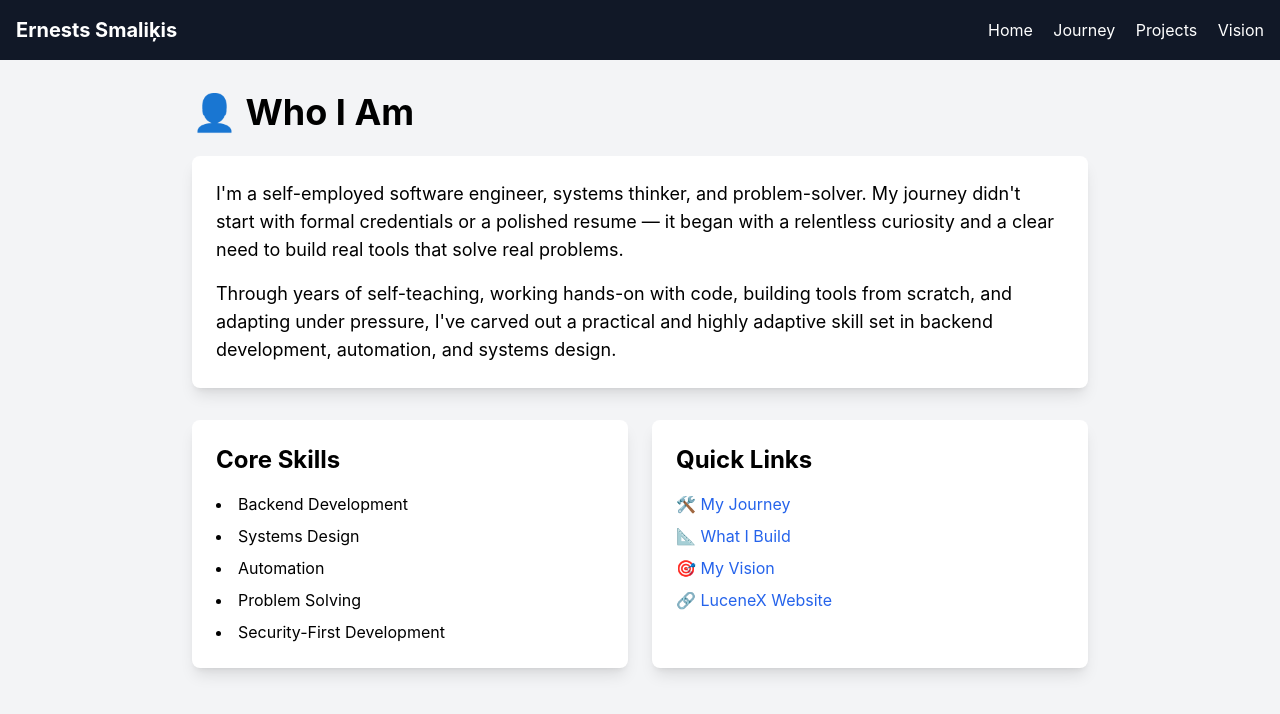
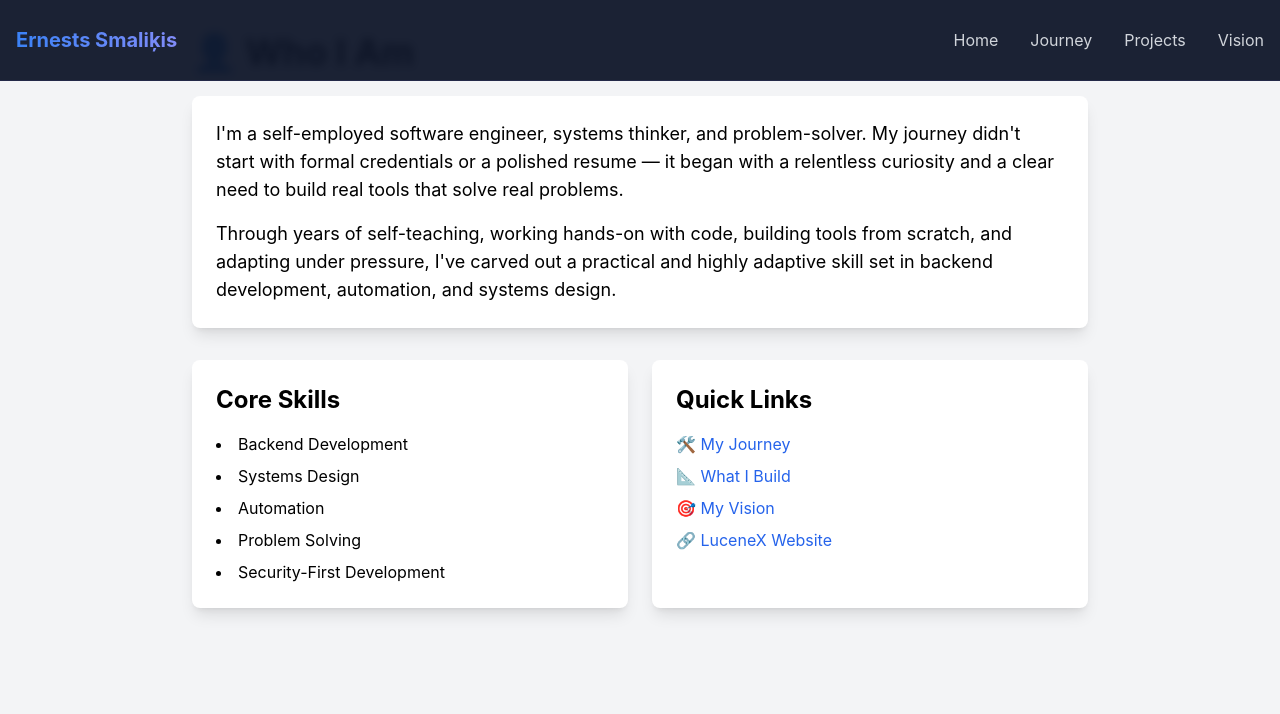
Before and after one commit to ernissmal/Ernests-Smalikis-portfolio, an Astro site in the folder version.2.0/portfolio/: page / in a window 1280 px wide. Built offline with nearby package versions, Linux system fonts and the light colour scheme; Astro itself is replaced by a stand-in of ours.

Commit message:
feat: Revamp Navbar component with enhanced styling and responsive design

```diff
--- a/version.2.0/portfolio/src/components/Navbar.astro
+++ b/version.2.0/portfolio/src/components/Navbar.astro
@@ -1,13 +1,33 @@
 ---
 ---
-<nav class="bg-gray-900 text-white p-4">
-    <div class="container mx-auto flex justify-between items-center">
-        <div class="text-xl font-bold">Ernests Smaliķis</div>
-        <div class="space-x-4">
-            <a href="/" class="hover:text-gray-300">Home</a>
-            <a href="/journey" class="hover:text-gray-300">Journey</a>
-            <a href="/projects" class="hover:text-gray-300">Projects</a>
-            <a href="/vision" class="hover:text-gray-300">Vision</a>
+<nav class="bg-background-dark/95 backdrop-blur-sm text-white border-b border-accent/10 fixed w-full z-50">
+    <div class="container mx-auto flex justify-between items-center px-4 py-5">
+        <div class="flex items-center space-x-2">
+            <div class="text-xl font-bold bg-gradient-to-r from-primary-light to-accent-light bg-clip-text text-transparent">
+                Ernests Smaliķis
+            </div>
         </div>
+        <div class="hidden md:flex space-x-8">
+            <a href="/" class="nav-link">Home</a>
+            <a href="/journey" class="nav-link">Journey</a>
+            <a href="/projects" class="nav-link">Projects</a>
+            <a href="/vision" class="nav-link">Vision</a>
+        </div>
+        <button class="md:hidden text-white focus:outline-none">
+            <svg class="w-6 h-6" fill="none" stroke="currentColor" viewBox="0 0 24 24">
+                <path stroke-linecap="round" stroke-linejoin="round" stroke-width="2" d="M4 6h16M4 12h16m-16 6h16"></path>
+            </svg>
+        </button>
     </div>
 </nav>
+<style>
+    .nav-link {
+        @apply relative text-gray-300 hover:text-white transition-colors duration-200 py-2;
+    }
+    .nav-link::after {
+        @apply content-[''] absolute left-0 -bottom-1 w-0 h-0.5 bg-accent-light transition-all duration-300;
+    }
+    .nav-link:hover::after {
+        @apply w-full;
+    }
+</style>
```
